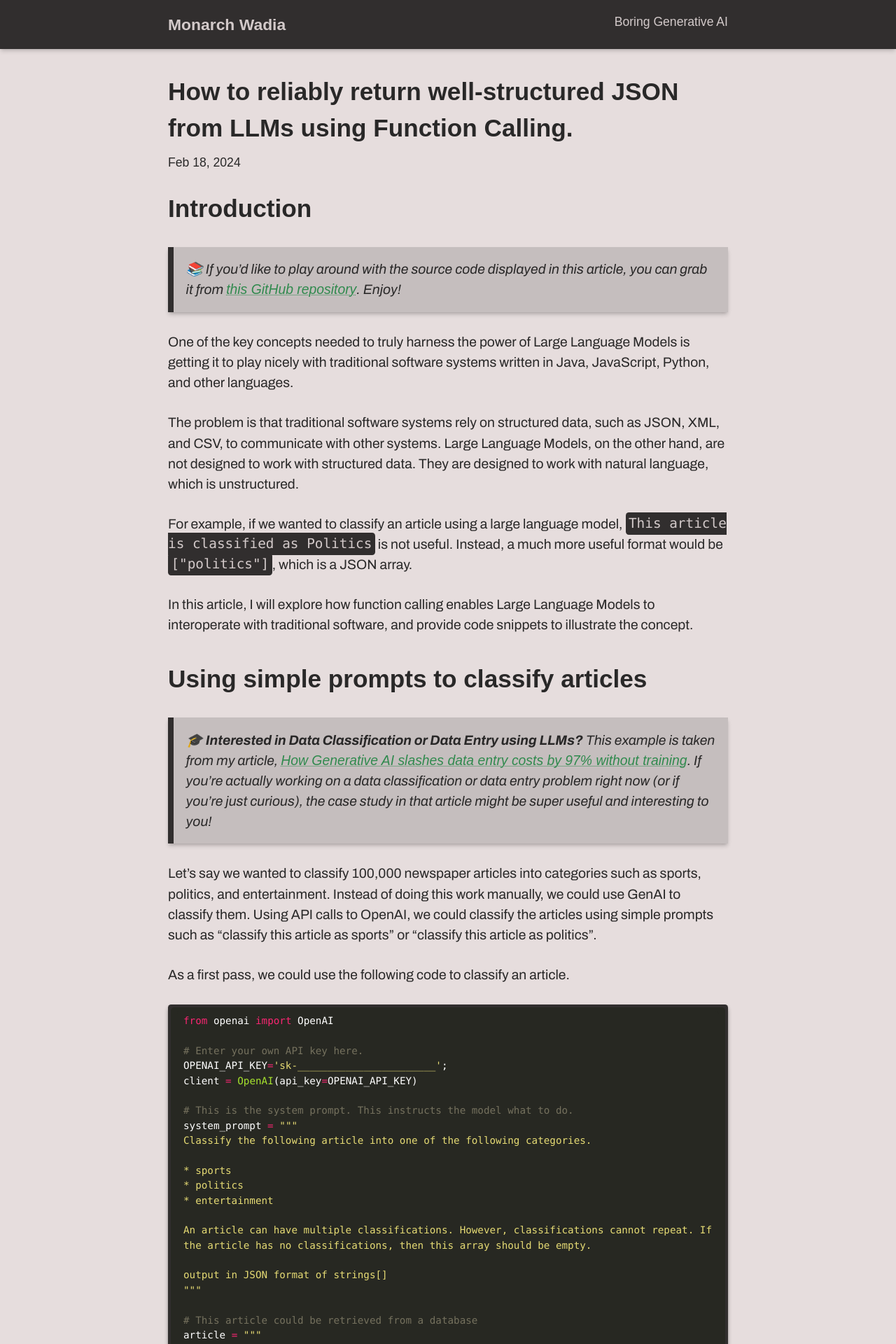
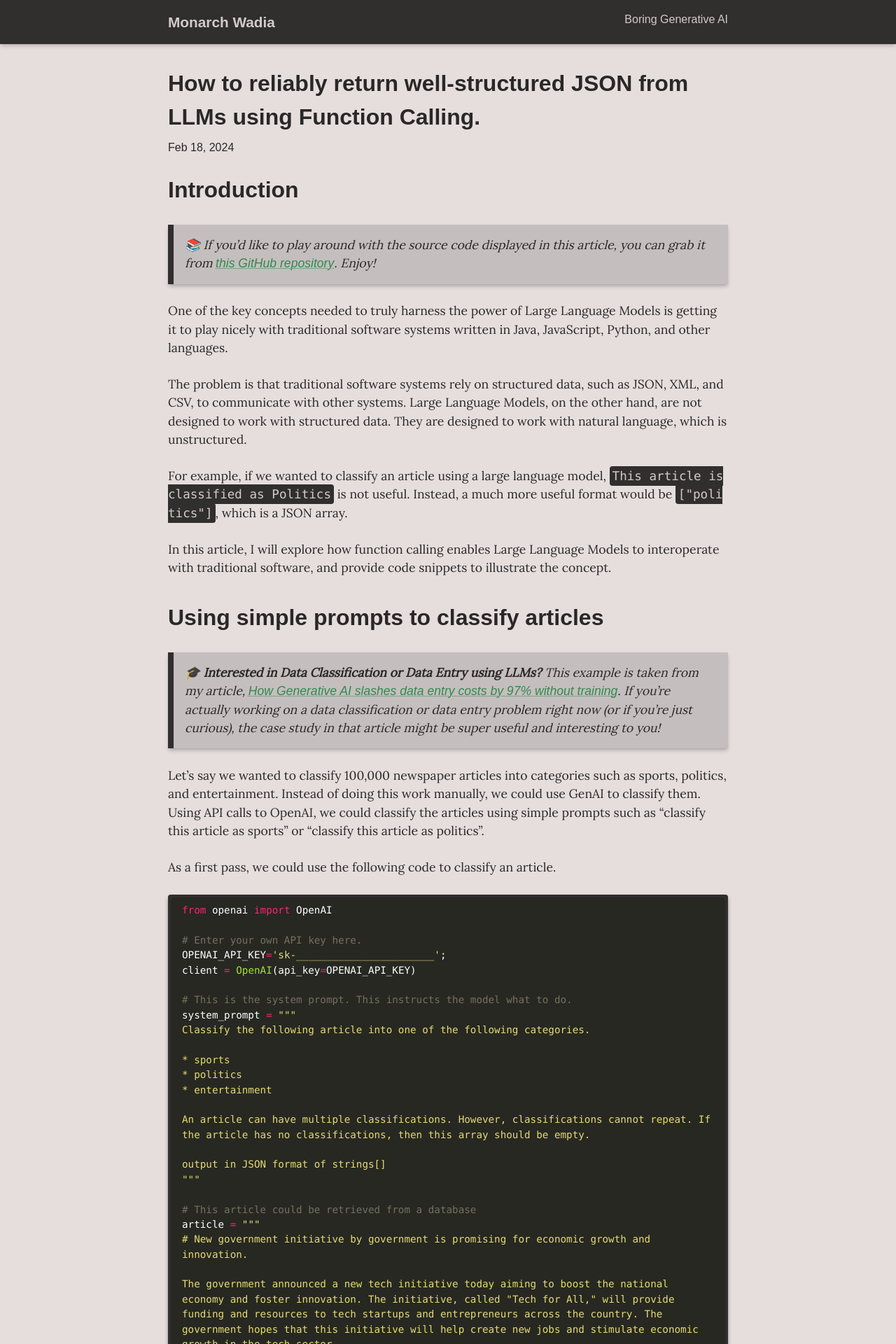
Before and after one commit to monarchwadia/blog-monarchwadia.com, a Jekyll site: the page built from _posts/2024-02-18-how-to-reliably-return-well-structured-json-from-llms-using-function-calling.md, in a window 1280 px wide. Shown: the top 1920 px of the page at 70% size. Built offline with Jekyll 4.4.1, drawn with Linux system fonts in a browser that asks for light colours; some web fonts are replaced.

Commit message:
Moved from archivo to lora

```diff
--- a/_includes/head.html
+++ b/_includes/head.html
@@ -7,7 +7,7 @@
   {%- seo -%}
   <link rel="preconnect" href="https://fonts.googleapis.com">
   <link rel="preconnect" href="https://fonts.gstatic.com" crossorigin>
-  <link href="https://fonts.googleapis.com/css2?family=Archivo:ital,wght@0,400;0,700;1,400;1,700&family=Signika+Negative:wght@300;400;700" rel="stylesheet">
+  <link href="https://fonts.googleapis.com/css2?family=Lora&family=Signika+Negative:wght@300;400;700&display=swap" rel="stylesheet">
   <link rel="stylesheet" href="{{ "/assets/main.css" | relative_url }}">
   {%- feed_meta -%}
 </head>
--- a/_sass/markdown.scss
+++ b/_sass/markdown.scss
@@ -82,6 +82,7 @@
       @extend .bg-base-300;
       @extend .text-base-300;
       @extend .radius-1;
+      @extend .text-4;
       font-family: "Fira Code", "Source Code Pro", "Consolas", "Inconsolata", "Courier New", "monospace";
       word-break: break-all;
 
--- a/_sass/typography.scss
+++ b/_sass/typography.scss
@@ -11,8 +11,8 @@
     .underline { text-decoration: underline; }
 
     html {
-        font-family: 'Archivo', sans-serif;
-        @extend .text-4;
+        font-family: 'Lora', sans-serif;
+        @extend .text-3;
     }
     .font-display {
         font-family: 'Signika Negative', sans-serif;
```
